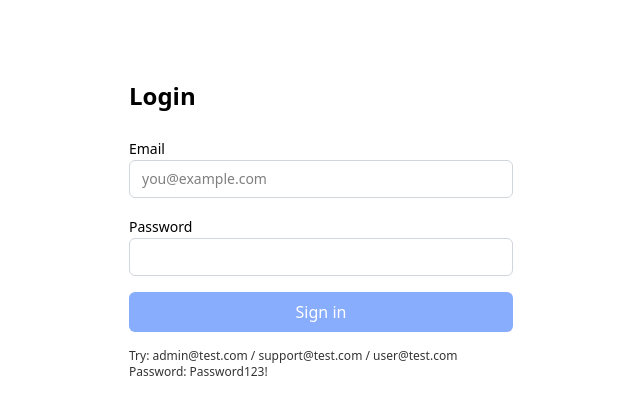
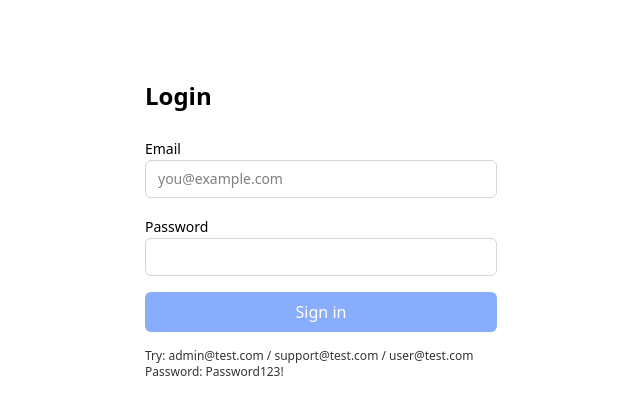
Before and after one commit to bconti123/incident-tracking-system, a Next.js app: page /login in a window 1280 px wide. Shown: the top 414 px of the page, without its empty margins (319-959 px from the left). Built offline with nearby package versions, Linux system fonts and the light colour scheme.

Commit message:
feat(layout): add Container layout component

```diff
--- a/app/login/page.tsx
+++ b/app/login/page.tsx
@@ -6,6 +6,7 @@ import { signIn } from "next-auth/react";
 import { Button } from "@/components/ui/Button";
 import { Form } from "@/components/ui/Form";
 import { FormField } from "@/components/ui/FormField";
+import { Container } from "@/components/ui/Container";
 
 export default function LoginPage() {
   const [email, setEmail] = useState("");
@@ -51,7 +52,7 @@ export default function LoginPage() {
   const disabled = !email || !password || isSubmitting;
 
   return (
-    <div className="max-w-sm mx-auto pt-20">
+    <Container size="sm" className="pt-20">
       <Form
         title="Login"
         error={error}
@@ -91,6 +92,6 @@ export default function LoginPage() {
           Password: Password123!
         </p>
       </Form>
-    </div>
+    </Container>
   );
 }
--- /dev/null
+++ b/components/ui/Container.tsx
@@ -0,0 +1,27 @@
+import { ReactNode } from "react";
+import clsx from "clsx";
+
+type ContainerProps = {
+  children: ReactNode;
+  size?: "sm" | "md" | "lg" | "xl";
+  className?: string;
+};
+
+const sizes = {
+  sm: "max-w-sm",
+  md: "max-w-2xl",
+  lg: "max-w-4xl",
+  xl: "max-w-7xl",
+};
+
+export function Container({
+  children,
+  size = "md",
+  className,
+}: ContainerProps) {
+  return (
+    <div className={clsx("mx-auto px-4", sizes[size], className)}>
+      {children}
+    </div>
+  );
+}
```
